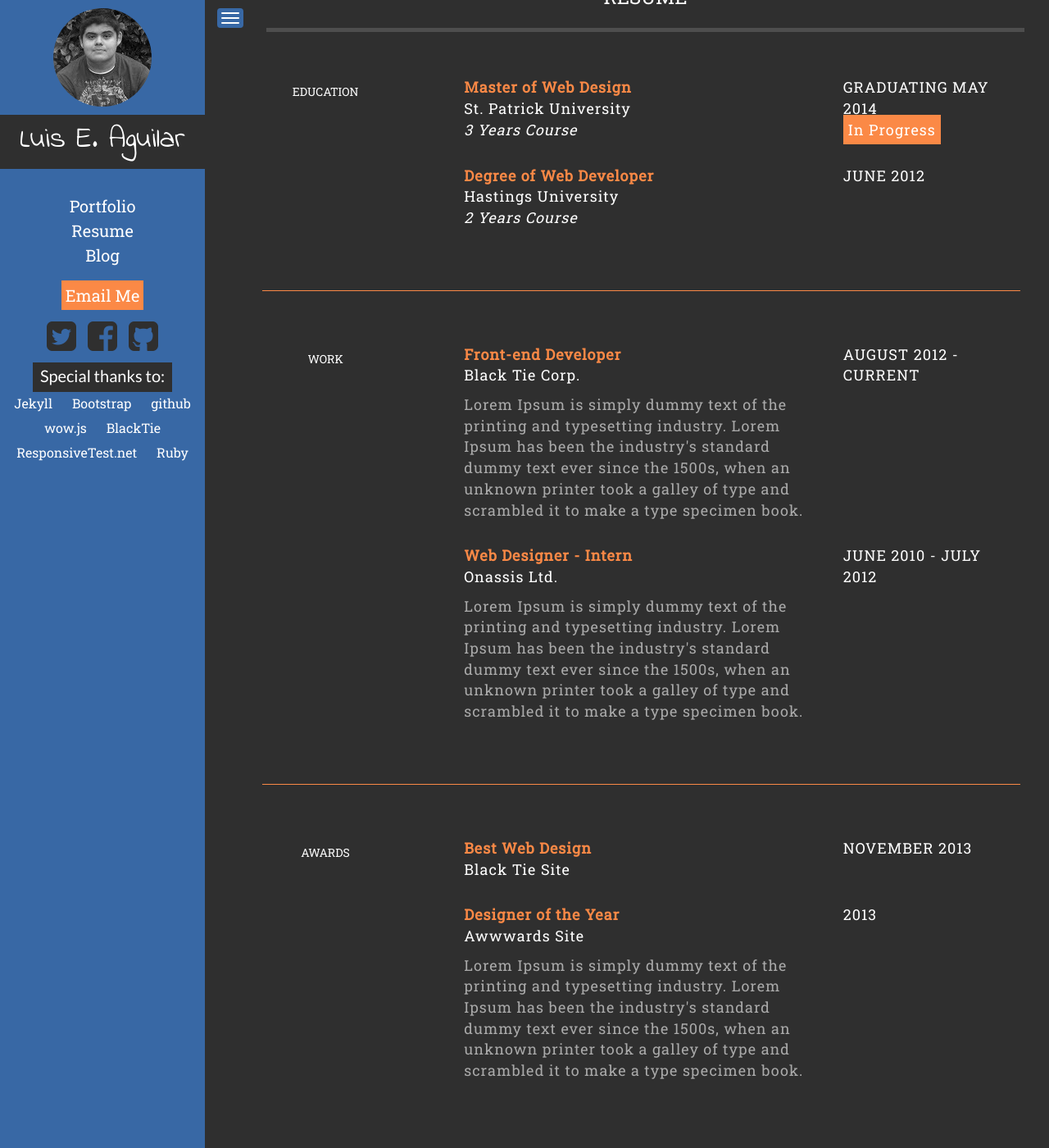
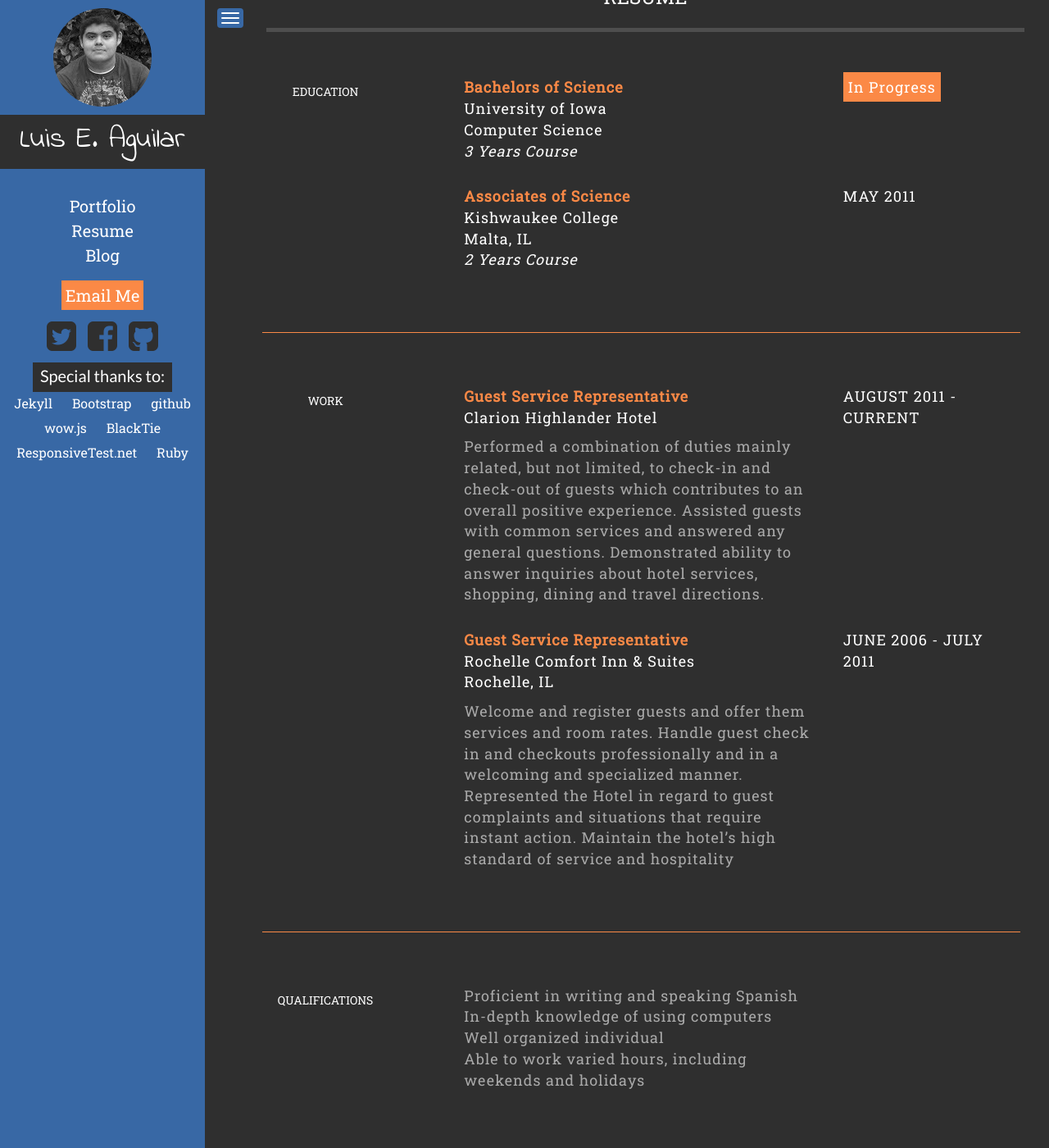
Before and after one commit to 20tibbygt06/20tibbygt06.github.io, a Jekyll site: the page built from resume/index.html, in a window 1280 px wide and 1400 px high, scrolled down 47 px. Shown: the whole window at 82% size. Built offline with Jekyll 4.4.1, drawn with Linux system fonts in a browser that asks for light colours.

Commit message:
update v.01

```diff
--- a/resume/index.html
+++ b/resume/index.html
@@ -19,16 +19,15 @@ layout: default
           </div>
           <div class="col-md-6 col-md-offset-1 col-sm-5 col-sm-offset-1">
             <p>
-              <t>Master of Web Design</t>
-              <br/> St. Patrick University
+              <t>Bachelors of Science</t>
+              <br/> University of Iowa<br>
+              Computer Science
               <br/>
               <i>3 Years Course</i>
             </p>
           </div>
           <div class="col-md-3 col-sm-4">
             <p>
-              <sm>GRADUATING MAY 2014</sm>
-              <br/>
               <imp>
                 <sm>In Progress</sm>
               </imp>
@@ -39,15 +38,16 @@ layout: default
         <div class="row">
           <div class="col-md-6 col-md-offset-3 col-sm-5 col-sm-offset-3">
             <p>
-              <t>Degree of Web Developer</t>
-              <br/> Hastings University
+              <t>Associates of Science</t>
+              <br/> Kishwaukee College<br>
+              Malta, IL
               <br/>
               <i>2 Years Course</i>
             </p>
           </div>
           <div class="col-md-3 col-sm-4">
             <p>
-              <sm>JUNE 2012</sm>
+              <sm>MAY 2011</sm>
             </p>
           </div>
         </div>
@@ -67,19 +67,22 @@ layout: default
           </div>
           <div class="col-md-6 col-md-offset-1 col-sm-5 col-sm-offset-1">
             <p>
-              <t>Front-end Developer</t>
-              <br/> Black Tie Corp.
+              <t>Guest Service Representative</t>
+              <br/> Clarion Highlander Hotel
               <br/>
             </p>
             <p>
-              <more>Lorem Ipsum is simply dummy text of the printing and typesetting industry. Lorem Ipsum has been the industry's standard dummy text ever since the 1500s, when an unknown printer took a galley of type and scrambled it to make a type specimen
-                book.
+              <more>Performed a combination of duties mainly related, but not limited, to
+check-in and check-out of guests which contributes to an overall
+positive experience. Assisted guests with common services and answered any general
+questions. Demonstrated ability to answer inquiries about hotel services,
+shopping, dining and travel directions.
               </more>
             </p>
           </div>
           <div class="col-md-3 col-sm-4">
             <p>
-              <sm>AUGUST 2012 - CURRENT</sm>
+              <sm>AUGUST 2011 - CURRENT</sm>
             </p>
           </div>
         </div>
@@ -87,19 +90,21 @@ layout: default
         <div class="row">
           <div class="col-md-6 col-md-offset-3 col-sm-5 col-sm-offset-3">
             <p>
-              <t>Web Designer - Intern</t>
-              <br/> Onassis Ltd.
+              <t>Guest Service Representative</t>
+              <br/> Rochelle Comfort Inn & Suites<br>
+              Rochelle, IL
               <br/>
             </p>
             <p>
-              <more>Lorem Ipsum is simply dummy text of the printing and typesetting industry. Lorem Ipsum has been the industry's standard dummy text ever since the 1500s, when an unknown printer took a galley of type and scrambled it to make a type specimen
-                book.
+              <more>Welcome and register guests and offer them services and room rates. Handle guest check in and checkouts professionally and in a
+welcoming and specialized manner. Represented the Hotel in regard to guest complaints and situations
+that require instant action. Maintain the hotel’s high standard of service and hospitality
               </more>
             </p>
           </div>
           <div class="col-md-3 col-sm-4">
             <p>
-              <sm>JUNE 2010 - JULY 2012</sm>
+              <sm>JUNE 2006 - JULY 2011</sm>
             </p>
           </div>
         </div>
@@ -115,37 +120,21 @@ layout: default
       <div class="boxresume">
         <div class="row">
           <div class="col-sm-2">
-            <h5 class="text-center">AWARDS</h5>
+            <h5 class="text-center">QUALIFICATIONS</h5>
           </div>
           <div class="col-md-6 col-md-offset-1 col-sm-5 col-sm-offset-1">
             <p>
-              <t>Best Web Design</t>
-              <br/> Black Tie Site
-              <br/>
-            </p>
+              <more>
+                Proficient in writing and speaking Spanish<br>
+              In-depth knowledge of using computers<br>
+              Well organized individual<br>
+              Able to work varied hours, including weekends and holidays<br>
+          </more>
+            <p>
           </div>
           <div class="col-md-3 col-sm-4">
             <p>
-              <sm>NOVEMBER 2013</sm>
-            </p>
-          </div>
-        </div>
-        <br>
-        <div class="row">
-          <div class="col-md-6 col-md-offset-3 col-sm-5 col-sm-offset-3">
-            <p>
-              <t>Designer of the Year</t>
-              <br/> Awwwards Site
-            </p>
-            <p>
-              <more>Lorem Ipsum is simply dummy text of the printing and typesetting industry. Lorem Ipsum has been the industry's standard dummy text ever since the 1500s, when an unknown printer took a galley of type and scrambled it to make a type specimen
-                book.
-              </more>
-            </p>
-          </div>
-          <div class="col-md-3 col-sm-4">
-            <p>
-              <sm>2013</sm>
+
             </p>
           </div>
         </div>
```
Also changed, not shown: _posts/2015-01-21-Keep-Moving.markdown (deleted, +0 -29 lines), _posts/2015-01-25-Be-Disciplined.markdown (deleted, +0 -29 lines), _posts/2015-01-27-Hola-jekyll.markdown (deleted, +0 -25 lines), _posts/2015-01-27-welcome-to-jekyll.markdown (deleted, +0 -25 lines), _posts/2015-02-01-Super-Bowl-Sunday.markdown (deleted, +0 -30 lines), _posts/2015-02-02-It's-Tuesday.markdown (deleted, +0 -29 lines), _posts/2015-02-04-Here-We-Go!.markdown (added, +13 -0 lines), index.html (+18 -13 lines), portfolio/index.html (+29 -10 lines).
